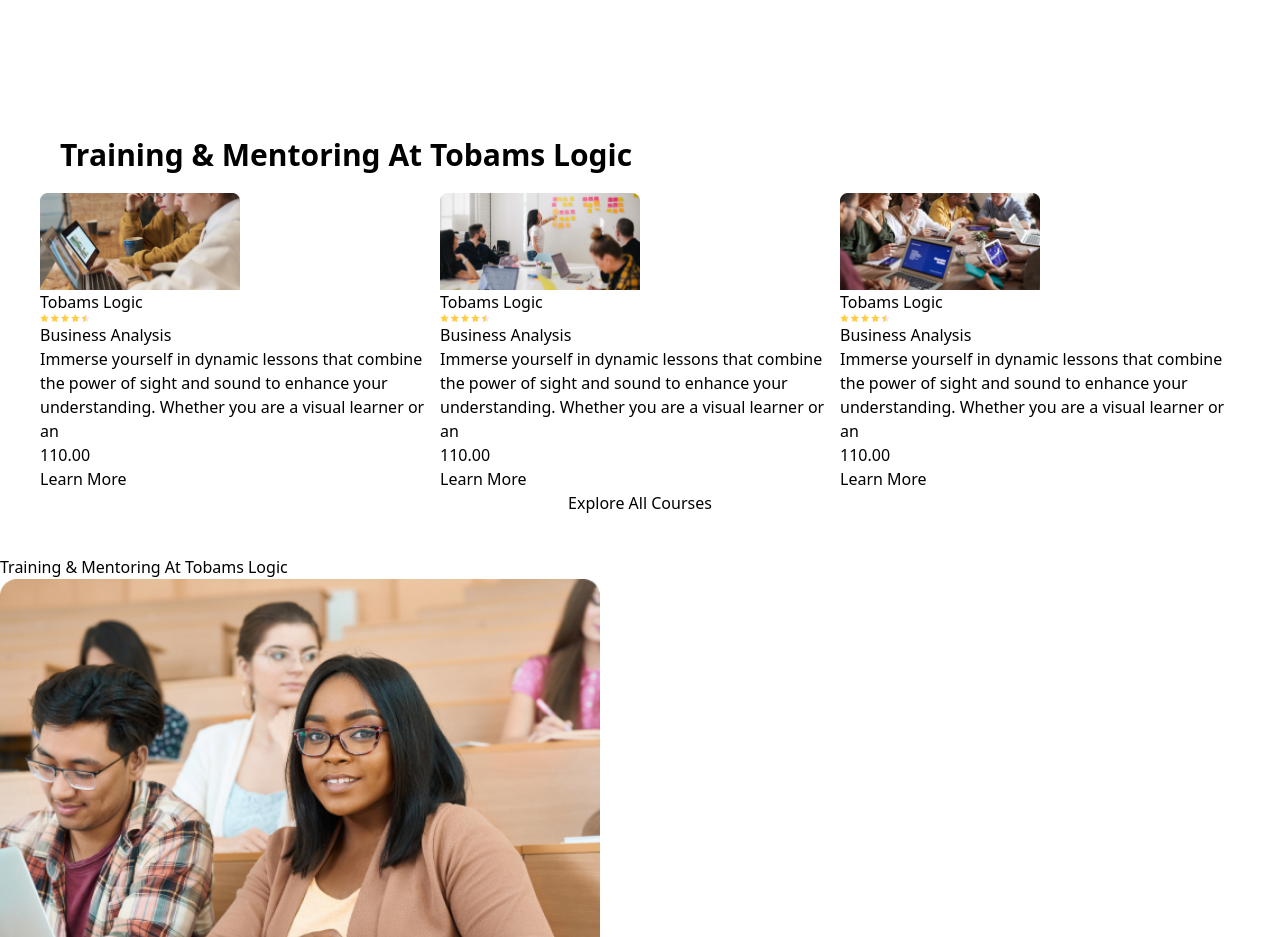
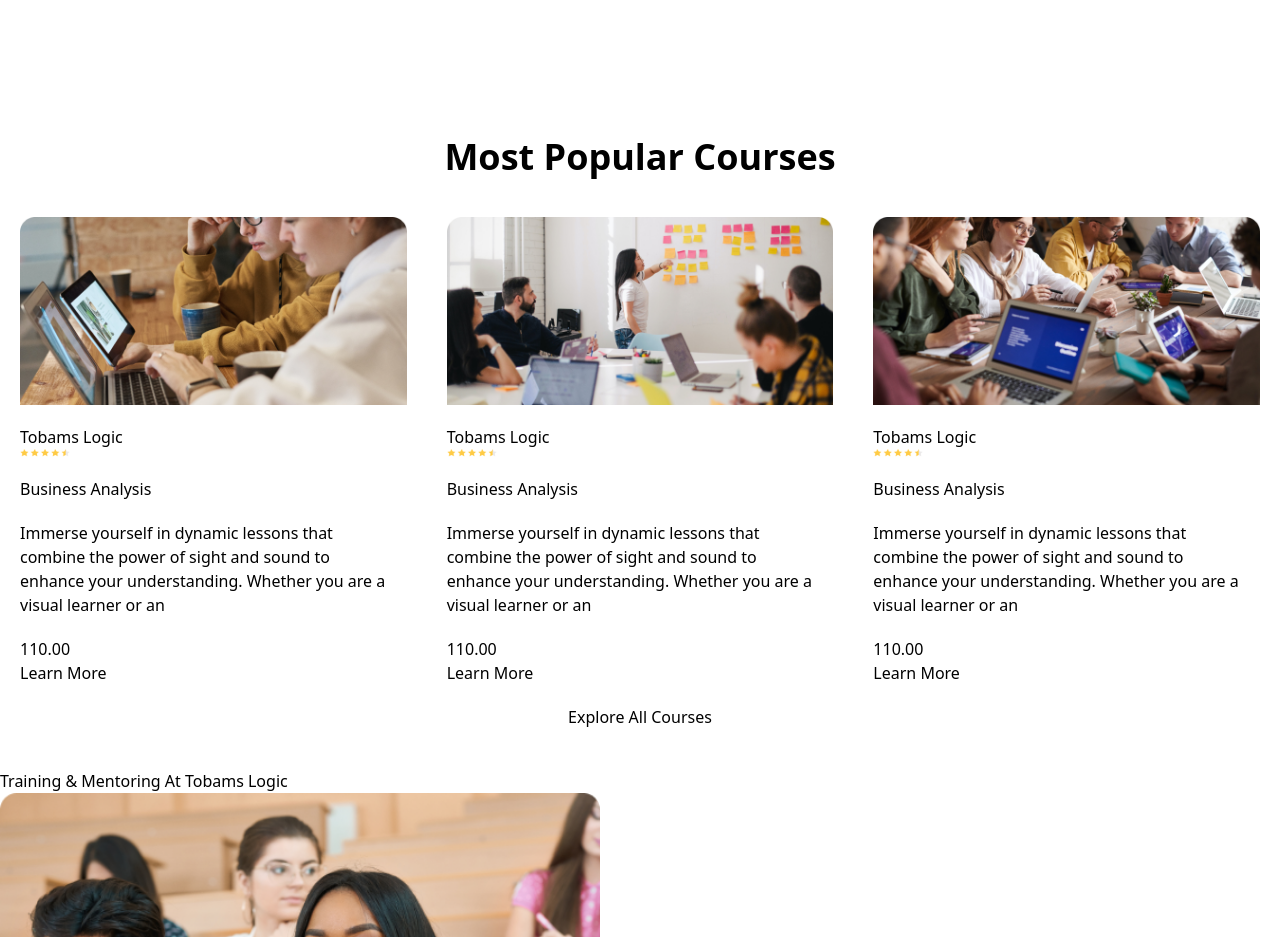
Before and after one commit to sandrayeboahAE/Tobamlogic, a Next.js app: page / in a window 1280 px wide. Shown: the part 5280-6217 px from the top of the page. Built offline with nearby package versions, Linux system fonts and the light colour scheme.

Commit message:
designed course section

```diff
--- a/src/components/Courses.jsx
+++ b/src/components/Courses.jsx
@@ -1,3 +1,4 @@
+import { Flex } from "@mantine/core";
 import Image from "next/image";
 
 const Courses = () => {
@@ -24,13 +25,13 @@ const Courses = () => {
             </div>
         </div>
         <div className="flex flex-col justify-center">
-            <div className="m-5">
-                <h1 className="font-bold text-3xl">Training & Mentoring At Tobams Logic</h1>
+            <div className="m-5 flex self-center">
+                <h1 className="font-bold text-4xl">Most Popular Courses</h1>
             </div>
-            <div className="flex flex-row items-start justify-center">
-                <div>
-                    <div>
-                        <Image src="/courses images/Frame 21.png" alt="courses2" width="200" height="200" />
+            <div className="w-screen flex">
+                <div className="flex flex-col bg-white w-1/3 m-5 gap-5">
+                    <div className="">
+                        <Image src="/courses images/Frame 21.png" alt="courses2" width="400" height="400"/>
                     </div>
                     <div>
                         <p>Tobams Logic</p>
@@ -40,8 +41,8 @@ const Courses = () => {
                         <h3>Business Analysis</h3>
                     </div>
                     <div>
-                        <p>Immerse yourself in dynamic lessons that combine
-                            the power of sight and sound to enhance your understanding. Whether you are a visual learner or an
+                        <p>Immerse yourself in dynamic lessons that <br/> combine
+                            the power of sight and sound to <br/> enhance your understanding. Whether you are a <br/> visual learner or an
                         </p>
                     </div>
                     <div>
@@ -49,9 +50,9 @@ const Courses = () => {
                         <button>Learn More</button>
                     </div>
                 </div>
-                <div>
+                <div className="flex flex-col bg-white w-1/3 m-5 gap-5">
                     <div>
-                        <Image src="/courses images/Frame 21 (1).png" alt="courses2" width="200" height="200"/>
+                        <Image src="/courses images/Frame 21 (1).png" alt="courses2" width="400" height="400"/>
                     </div>
                     <div>
                         <p>Tobams Logic</p>
@@ -61,8 +62,8 @@ const Courses = () => {
                         <h3>Business Analysis</h3>
                     </div>
                     <div>
-                        <p>Immerse yourself in dynamic lessons that combine
-                            the power of sight and sound to enhance your understanding. Whether you are a visual learner or an
+                        <p>Immerse yourself in dynamic lessons that <br/> combine
+                            the power of sight and sound to <br/> enhance your understanding. Whether you are a <br/> visual learner or an
                         </p>
                     </div>
                     <div>
@@ -70,9 +71,9 @@ const Courses = () => {
                         <button>Learn More</button>
                     </div>
                 </div>
-                <div>
+                <div className="flex flex-col bg-white w-1/3 m-5 gap-5">
                     <div>
-                        <Image src="/courses images/Frame 21 (2).png" alt="courses2" width="200" height="200" />
+                        <Image src="/courses images/Frame 21 (2).png" alt="courses2" width="400" height="400" />
                     </div>
                     <div>
                         <p>Tobams Logic</p>
@@ -82,8 +83,8 @@ const Courses = () => {
                         <h3>Business Analysis</h3>
                     </div>
                     <div>
-                        <p>Immerse yourself in dynamic lessons that combine
-                            the power of sight and sound to enhance your understanding. Whether you are a visual learner or an
+                        <p>Immerse yourself in dynamic lessons that <br/> combine
+                            the power of sight and sound to <br/> enhance your understanding. Whether you are a <br/> visual learner or an
                         </p>
                     </div>
                     <div>
```
